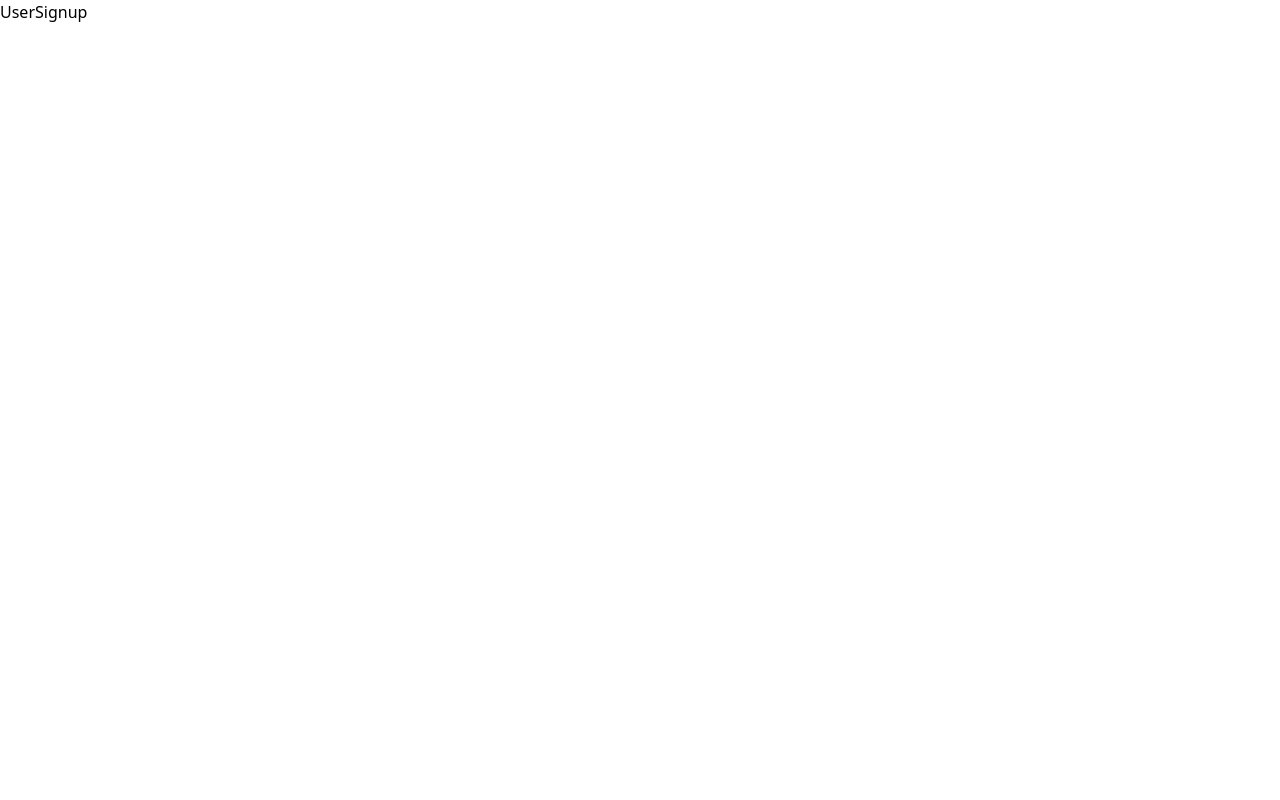
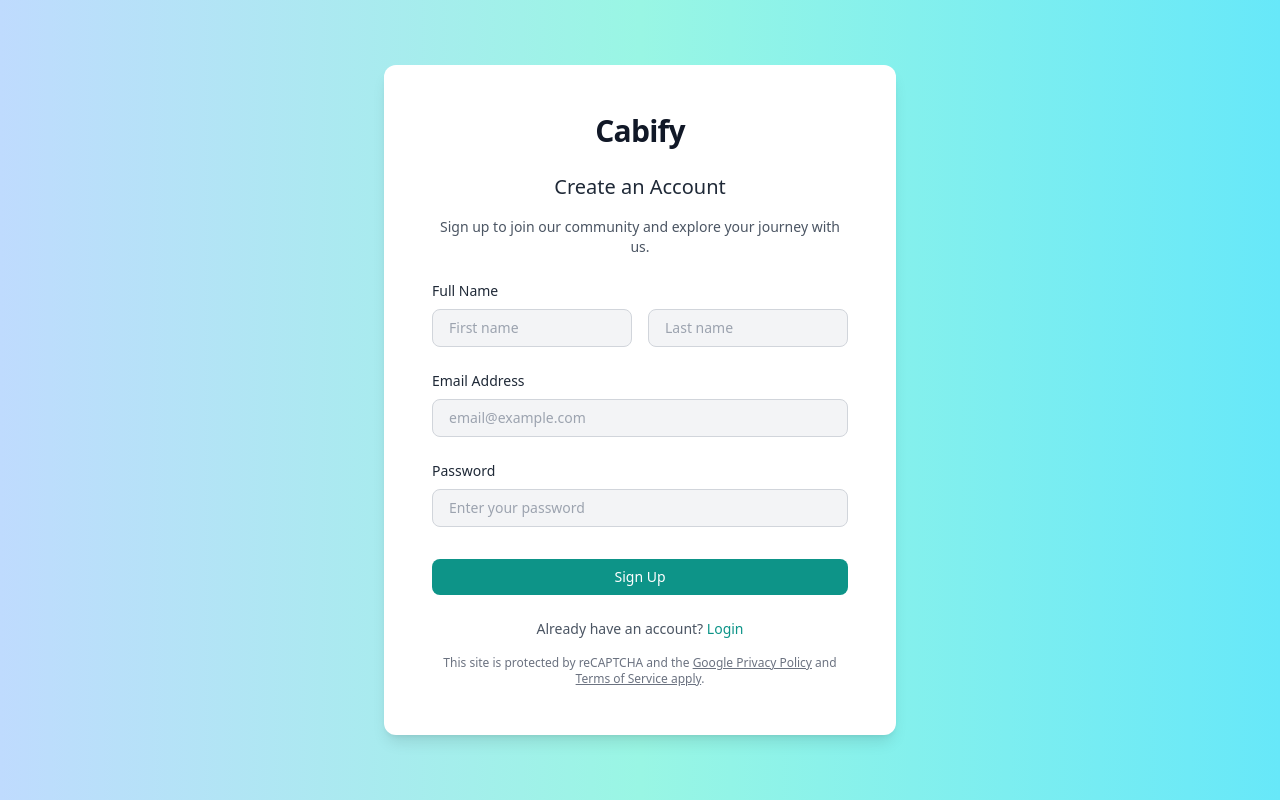
Before and after one commit to swastideep-maharana/Cabify, a React (Vite) app in the folder frontend/: page /signup in a window 1280 px wide. Built offline with nearby package versions, Linux system fonts and the light colour scheme.

Commit message:
#user signup done

```diff
--- a/frontend/src/pages/CaptainSignup.jsx
+++ b/frontend/src/pages/CaptainSignup.jsx
@@ -2,7 +2,109 @@
 
 const CaptainSignup = () => {
   return (
-    <div>CaptainSignup</div>
+    <div className="min-h-screen flex items-center justify-center bg-gradient-to-r from-pink-200 via-purple-200 to-indigo-300 relative overflow-hidden">
+    {/* Background Decorations */}
+    <div className="absolute top-10 left-10 w-80 h-80 bg-yellow-100 opacity-30 rounded-full blur-3xl -z-10"></div>
+    <div className="absolute bottom-10 right-10 w-80 h-80 bg-green-100 opacity-30 rounded-full blur-3xl -z-10"></div>
+
+    {/* Login Form */}
+    <div className="bg-white p-8 sm:p-12 rounded-xl shadow-lg w-full max-w-lg mx-auto z-20">
+      <header className="mb-6 text-center">
+        <h1 className="text-4xl font-semibold text-gray-900 tracking-tight">
+          Cabify
+        </h1>
+      </header>
+
+      <form onSubmit={submitHandler}>
+        <h2 className="text-xl font-medium text-gray-800 mb-6 text-center">
+          Welcome Back!
+        </h2>
+        <p className="text-gray-600 mb-6 text-center text-base">
+          Log in to continue your journey with us.
+        </p>
+        <h3 className="text-lg w-1/2  font-medium mb-2">What's your name</h3>
+        <div className="flex gap-4 mb-7">
+          <input
+            required
+            className="bg-[#eeeeee] w-1/2 rounded-lg px-4 py-2 border  text-lg placeholder:text-base"
+            type="text"
+            placeholder="First name"
+            value={firstName}
+            onChange={(e) => {
+              setFirstName(e.target.value);
+            }}
+          />
+          <input
+            required
+            className="bg-[#eeeeee] w-1/2  rounded-lg px-4 py-2 border  text-lg placeholder:text-base"
+            type="text"
+            placeholder="Last name"
+            value={lastName}
+            onChange={(e) => {
+              setLastName(e.target.value);
+            }}
+          />
+        </div>
+        {/* Email Input */}
+        <div className="mb-6">
+          <label htmlFor="email" className="block text-base font-medium mb-2">
+            Email Address
+          </label>
+          <input
+            required
+            id="email"
+            value={email}
+            onChange={(e) => setEmail(e.target.value)}
+            className="w-full bg-gray-100 rounded-lg px-4 py-3 border border-gray-300 text-gray-800 placeholder:text-gray-500 focus:outline-none focus:ring-2 focus:ring-pink-500 focus:border-pink-500 transition-all duration-200"
+            type="email"
+            placeholder="email@example.com"
+          />
+        </div>
+
+        {/* Password Input */}
+        <div className="mb-8">
+          <label
+            htmlFor="password"
+            className="block text-base font-medium mb-2"
+          >
+            Password
+          </label>
+          <input
+            required
+            id="password"
+            value={password}
+            onChange={(e) => setPassword(e.target.value)}
+            className="w-full bg-gray-100 rounded-lg px-4 py-3 border border-gray-300 text-gray-800 placeholder:text-gray-500 focus:outline-none focus:ring-2 focus:ring-pink-500 focus:border-pink-500 transition-all duration-200"
+            type="password"
+            placeholder="Enter your password"
+          />
+        </div>
+
+        {/* Submit Button */}
+        <button className="w-full bg-pink-600 text-white text-lg font-medium py-3 rounded-lg hover:bg-pink-700 transition-all duration-300 transform hover:scale-105">
+          Signup
+        </button>
+
+        <p className="text-center mt-6 text-base text-gray-600">
+          Already have an account?{" "}
+          <Link
+            to="/login"
+            className="text-pink-600 font-medium hover:text-pink-700"
+          >
+            Login
+          </Link>
+        </p>
+      </form>
+
+      <div>
+        <p className="text-[10px] leading-tight">
+          This site is protected by reCAPTCHA and the{" "}
+          <span className="underline">Google Privacy Policy</span> and{" "}
+          <span className="underline">Terms of Service apply</span>.
+        </p>
+      </div>
+    </div>
+  </div>
   )
 }
 
--- a/frontend/src/pages/UserLogin.jsx
+++ b/frontend/src/pages/UserLogin.jsx
@@ -94,6 +94,14 @@
           >
             Sign in as Captain
           </Link>
+
+           <div>
+          <p className="text-[10px] leading-tight">
+            This site is protected by reCAPTCHA and the{" "}
+            <span className="underline">Google Privacy Policy</span> and{" "}
+            <span className="underline">Terms of Service apply</span>.
+          </p>
+        </div>
         </div>
       </div>
     </div>
--- a/frontend/src/pages/UserSignup.jsx
+++ b/frontend/src/pages/UserSignup.jsx
@@ -1,9 +1,138 @@
-import React from 'react'
+import React, { useState } from "react";
+import { Link, useNavigate } from "react-router-dom";
 
 const UserSignup = () => {
+  const [email, setEmail] = useState("");
+  const [password, setPassword] = useState("");
+  const [firstName, setFirstName] = useState("");
+  const [lastName, setLastName] = useState("");
+  const [userData, setUserData] = useState({});
+
+  const navigate = useNavigate();
+  const submitHandler = async (e) => {
+    e.preventDefault();
+    setUserData({
+      username: {
+        firstName,
+        lastName,
+      },
+      email,
+      password,
+    });
+    console.log(userData);
+
+    // Mock API response handling
+    const response = { status: 201, data: { user: {}, token: "sampleToken" } };
+    if (response.status === 201) {
+      const data = response.data;
+      localStorage.setItem("token", data.token);
+      navigate("/home");
+    }
+
+    setEmail("");
+    setFirstName("");
+    setLastName("");
+    setPassword("");
+  };
+
   return (
-    <div>UserSignup</div>
-  )
-}
+    <div className="min-h-screen flex items-center justify-center bg-gradient-to-r from-blue-200 via-teal-200 to-cyan-300 relative overflow-hidden">
+      {/* Background Decorations */}
+      <div className="absolute top-10 left-10 w-80 h-80 bg-cyan-100 opacity-30 rounded-full blur-3xl -z-10"></div>
+      <div className="absolute bottom-10 right-10 w-80 h-80 bg-blue-100 opacity-30 rounded-full blur-3xl -z-10"></div>
 
-export default UserSignup
+      {/* Signup Form */}
+      <div className="bg-white p-8 sm:p-12 rounded-xl shadow-lg w-full max-w-lg mx-auto z-20">
+        <header className="mb-6 text-center">
+          <h1 className="text-3xl font-bold text-gray-900 tracking-tight">
+            Cabify
+          </h1>
+        </header>
+
+        <form onSubmit={submitHandler}>
+          <h2 className="text-xl font-medium text-gray-800 mb-4 text-center">
+            Create an Account
+          </h2>
+          <p className="text-gray-600 mb-6 text-center text-sm">
+            Sign up to join our community and explore your journey with us.
+          </p>
+
+          {/* Name Input */}
+          <div className="mb-6">
+            <label className="block text-sm font-medium text-gray-800 mb-2">
+              Full Name
+            </label>
+            <div className="flex gap-4">
+              <input
+                required
+                className="w-1/2 bg-gray-100 rounded-lg px-4 py-2 border border-gray-300 text-sm focus:outline-none focus:ring-2 focus:ring-teal-500 focus:border-teal-500 transition-all"
+                type="text"
+                placeholder="First name"
+                value={firstName}
+                onChange={(e) => setFirstName(e.target.value)}
+              />
+              <input
+                required
+                className="w-1/2 bg-gray-100 rounded-lg px-4 py-2 border border-gray-300 text-sm focus:outline-none focus:ring-2 focus:ring-teal-500 focus:border-teal-500 transition-all"
+                type="text"
+                placeholder="Last name"
+                value={lastName}
+                onChange={(e) => setLastName(e.target.value)}
+              />
+            </div>
+          </div>
+
+          {/* Email Input */}
+          <div className="mb-6">
+            <label className="block text-sm font-medium text-gray-800 mb-2">
+              Email Address
+            </label>
+            <input
+              required
+              className="w-full bg-gray-100 rounded-lg px-4 py-2 border border-gray-300 text-sm focus:outline-none focus:ring-2 focus:ring-teal-500 focus:border-teal-500 transition-all"
+              type="email"
+              placeholder="email@example.com"
+              value={email}
+              onChange={(e) => setEmail(e.target.value)}
+            />
+          </div>
+
+          {/* Password Input */}
+          <div className="mb-8">
+            <label className="block text-sm font-medium text-gray-800 mb-2">
+              Password
+            </label>
+            <input
+              required
+              className="w-full bg-gray-100 rounded-lg px-4 py-2 border border-gray-300 text-sm focus:outline-none focus:ring-2 focus:ring-teal-500 focus:border-teal-500 transition-all"
+              type="password"
+              placeholder="Enter your password"
+              value={password}
+              onChange={(e) => setPassword(e.target.value)}
+            />
+          </div>
+
+          {/* Submit Button */}
+          <button className="w-full bg-teal-600 text-white text-sm font-medium py-2 rounded-lg hover:bg-teal-700 transition-all duration-300 transform hover:scale-105">
+            Sign Up
+          </button>
+
+          <p className="text-center mt-6 text-sm text-gray-600">
+            Already have an account?{" "}
+            <Link to="/login" className="text-teal-600 font-medium hover:text-teal-700">
+              Login
+            </Link>
+          </p>
+        </form>
+
+        <div className="mt-4 text-xs text-gray-500 text-center">
+          This site is protected by reCAPTCHA and the{" "}
+          <span className="underline">Google Privacy Policy</span> and{" "}
+          <span className="underline">Terms of Service apply</span>.
+        </div>
+      </div>
+    </div>
+  );
+};
+
+export default UserSignup;
```
